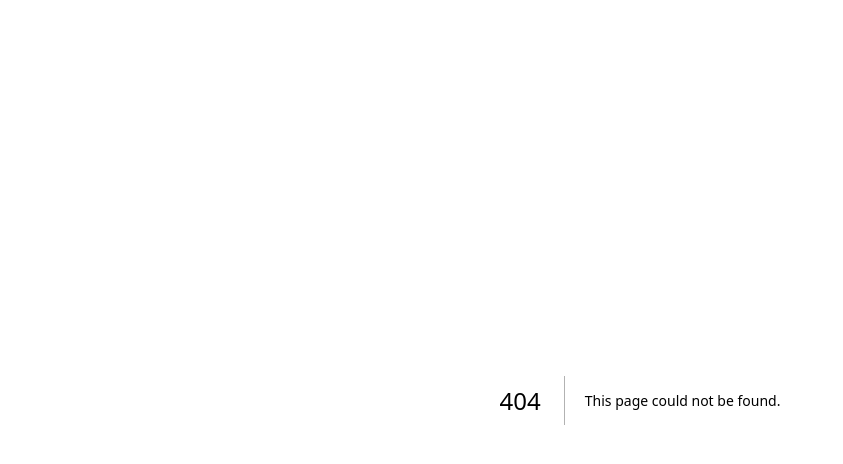
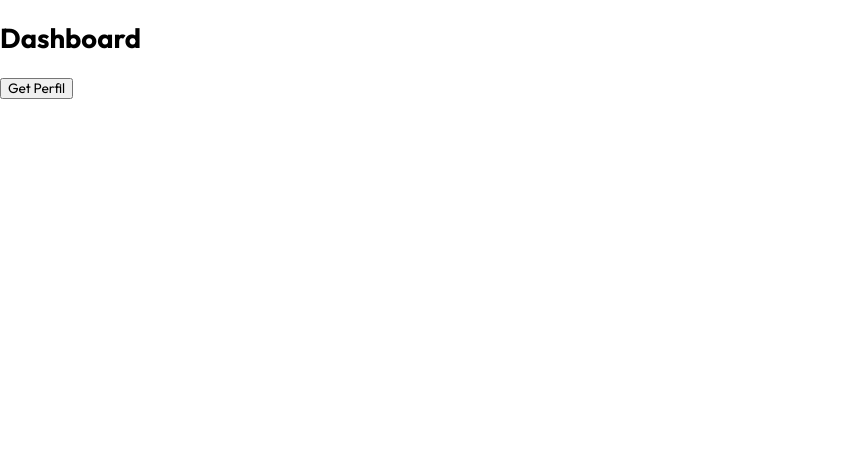
Before and after one commit to benjamcadev/front-alicia-kids, a Next.js app: page /dashboard in a window 1280 px wide. Before the commit this address had no page. Shown: the top 464 px of the page, without its empty margins (0-843 px from the left). Built offline with nearby package versions, Linux system fonts and the light colour scheme.

Commit message:
Fix login and add fetch

```diff
--- /dev/null
+++ b/pages/dashboard.js
@@ -0,0 +1,23 @@
+import React from 'react'
+
+export default function dashboard() {
+
+  const getProfile = async (data) => {
+    const response = await fetch('http://localhost:3900/usuarios/login', {
+      method: 'POST',
+      credentials: 'include',
+      headers: {
+        'Content-Type': 'application/json'
+      },
+      body: JSON.stringify(data)
+    })
+
+    console.log(response)
+  }
+  return (
+    <div>
+      <h1>Dashboard</h1>
+      <button onClick={() => getProfile({"correo_usuario": "beenjaminns@as.cl","pass_usuario": "123456"})}>Get Perfil</button>
+    </div>
+  )
+}
--- a/styles/globals.css
+++ b/styles/globals.css
@@ -46,7 +46,15 @@ h3 {
     font-weight: 900;
     color: var(--nacre);
     margin: 5rem 0;
+  }
 
+
+  [class*="heading_login"] {
+    font-size: 4rem;
+    text-align: center;
+    font-weight: 900;
+    color: var(--nacre);
+    margin: 0;
   }
 
   [class*="title"] {
```
Also changed, not shown: pages/login.js (+16 -6 lines).
